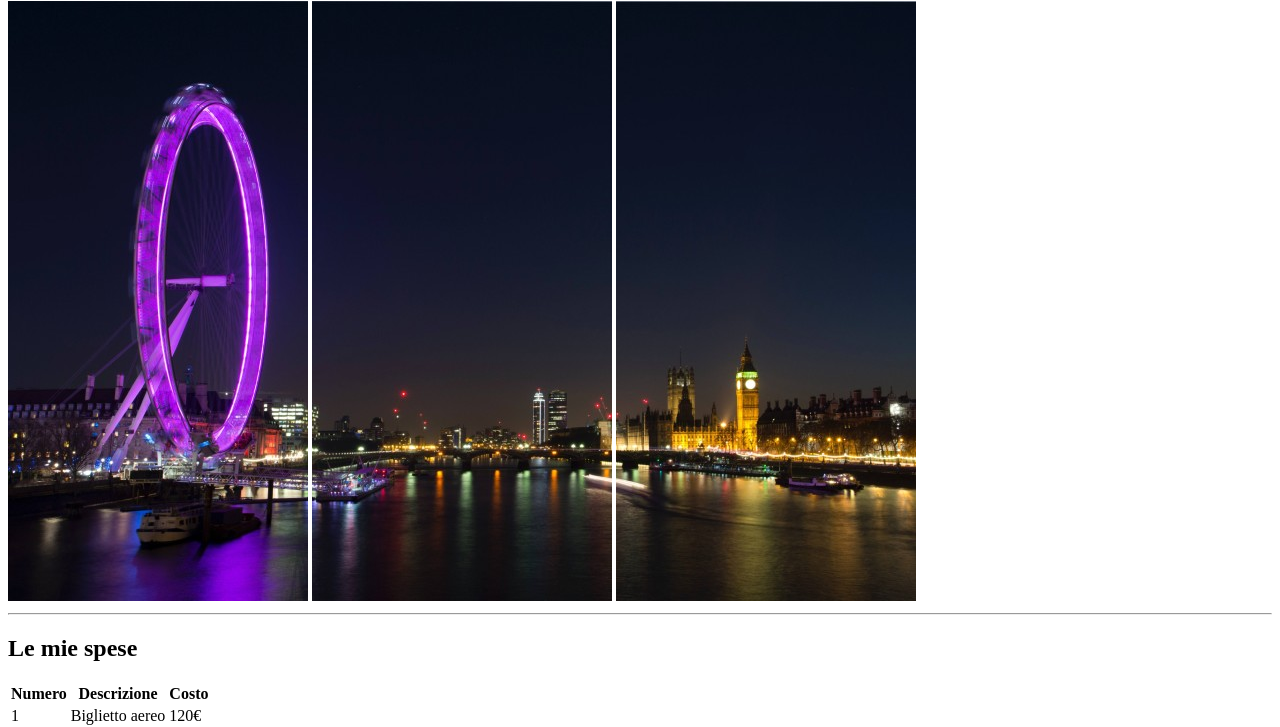
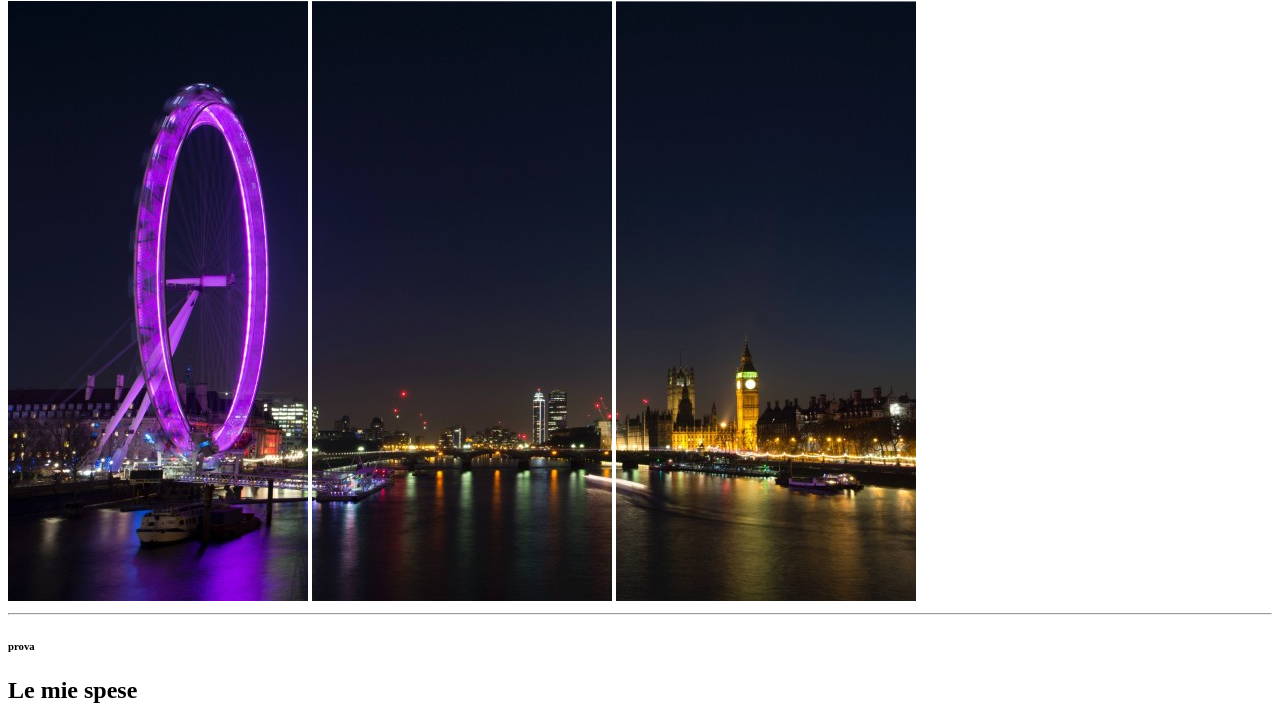
Before and after one commit to FrancescoBuonomoWork/html-london-trip, a plain HTML site: page index.html in a window 1280 px wide. Shown: the part 79-806 px from the top of the page. Drawn offline with Linux system fonts and the light colour scheme.

Commit message:
add prova

```diff
--- a/index.html
+++ b/index.html
@@ -14,6 +14,7 @@
     </header>
     <hr>
     <main>
+        <h6>prova</h6>
         <h2>Le mie spese</h2>
         <!-- TABELLA -->
         <table>
@@ -63,6 +64,7 @@
         </ul>
         <hr>
 
+
         <h3>Info utili:</h3>
         <!-- ELENCO ORDINATO CON AL INTERLO ELENCHI NON ORDINATI -->
         <ol>
@@ -94,5 +96,6 @@
         <img src="https://www.abta.com/sites/default/files/styles/large/public/media/uploads/london-400x400-compressor_0.jpg" alt="immagine ponte Londra">
         <img src="https://imgc.allpostersimages.com/img/posters/evening-tower-bridge-and-river-thames-london_u-L-P2QVZJ0.jpg?artPerspective=n" alt="immagine ponte Londra">
     </main>
+
 </body>
 </html>
```
